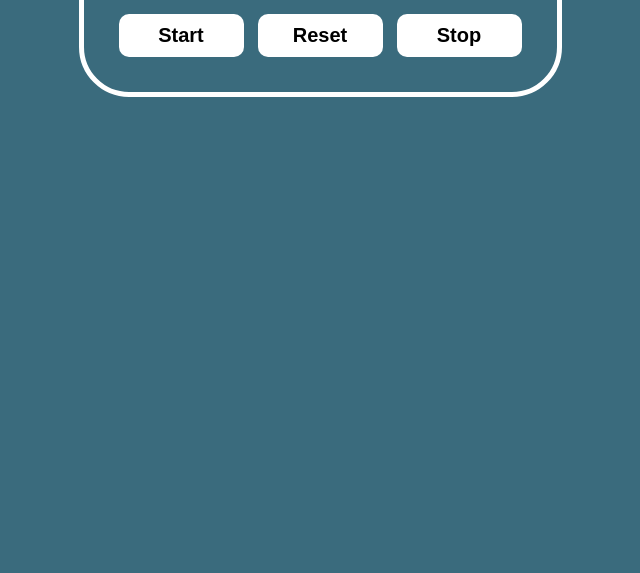
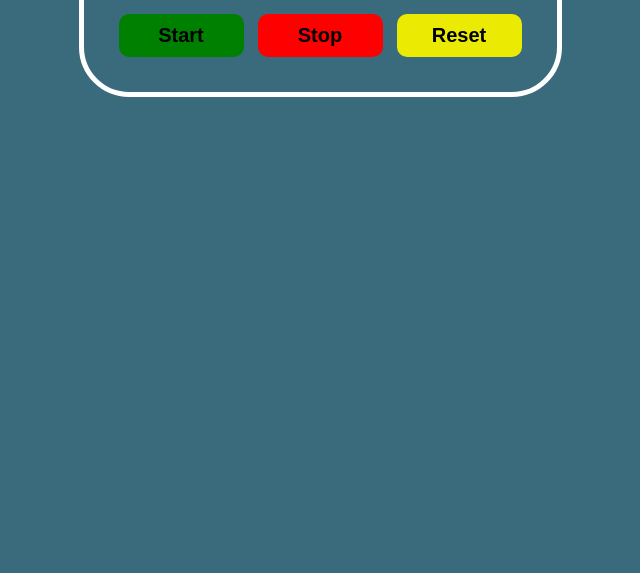
Before and after one commit to cathrine-frontendDev/Stopwatch-js, a plain HTML site: page index.html in a window 1280 px wide. Shown: the part 227-800 px from the top of the page, without its empty margins (320-960 px from the left). Drawn offline with Linux system fonts and the light colour scheme.

Commit message:
fixed a mistake

```diff
--- a/index.html
+++ b/index.html
@@ -15,8 +15,8 @@
     </div>
     <div id="controls">
         <button id="startbtn" onclick="start()">Start</button>
+        <button id="stopbtn" onclick="stop()">Stop</button>
         <button id="resetbtn" onclick="reset()">Reset</button>
-        <button id="stopbtn" onclick="stop()">Stop</button>
     </div>
 </div>
 
--- a/style.css
+++ b/style.css
@@ -40,7 +40,7 @@ body {
 }
 
  #startbtn {
-    background-color: white;
+    background-color:green;
  }
 
 #startbtn:hover {
@@ -48,7 +48,7 @@ body {
 }
 
 #resetbtn {
-    background-color: white;
+    background-color: rgb(234, 234, 3);
 }
 
 #resetbtn:hover {
@@ -56,7 +56,7 @@ body {
 }
 
 #stopbtn {
-    background-color: white;
+    background-color:red;
 }
 
 #stopbtn:hover {
```
